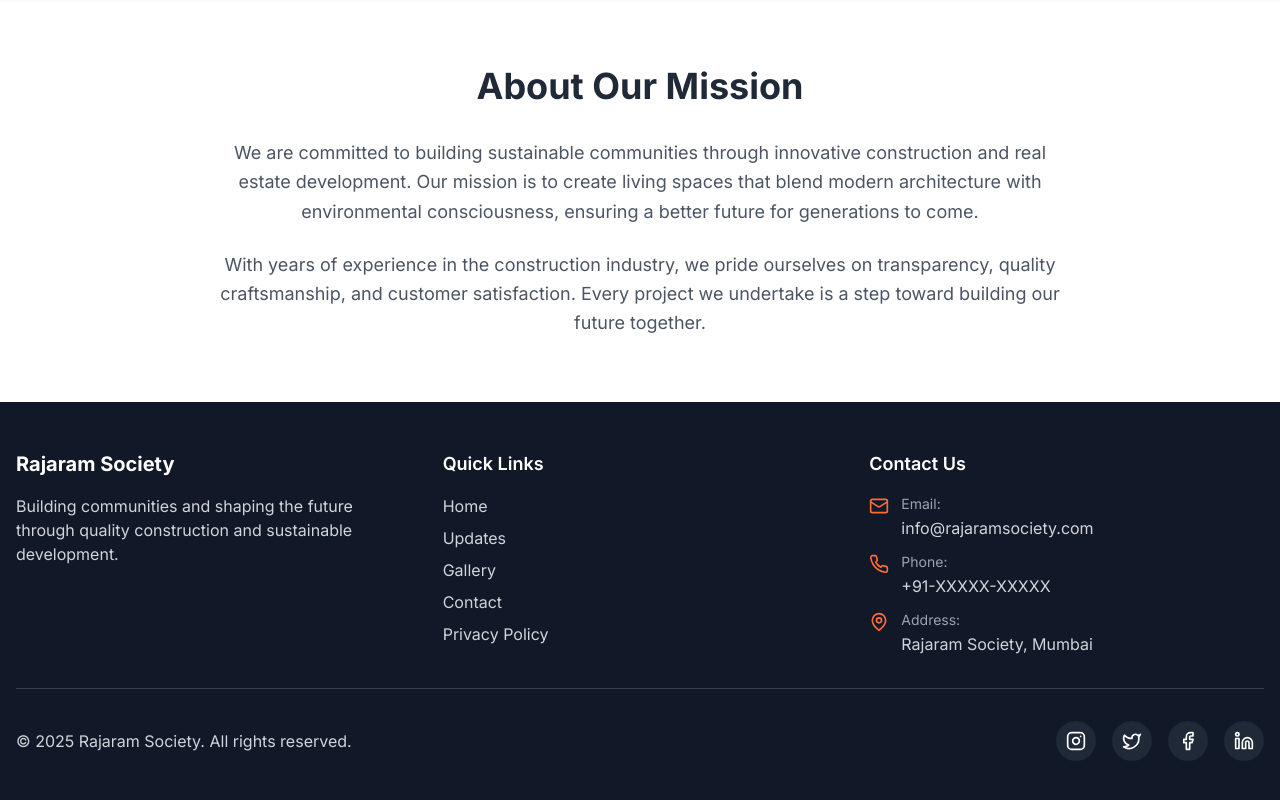
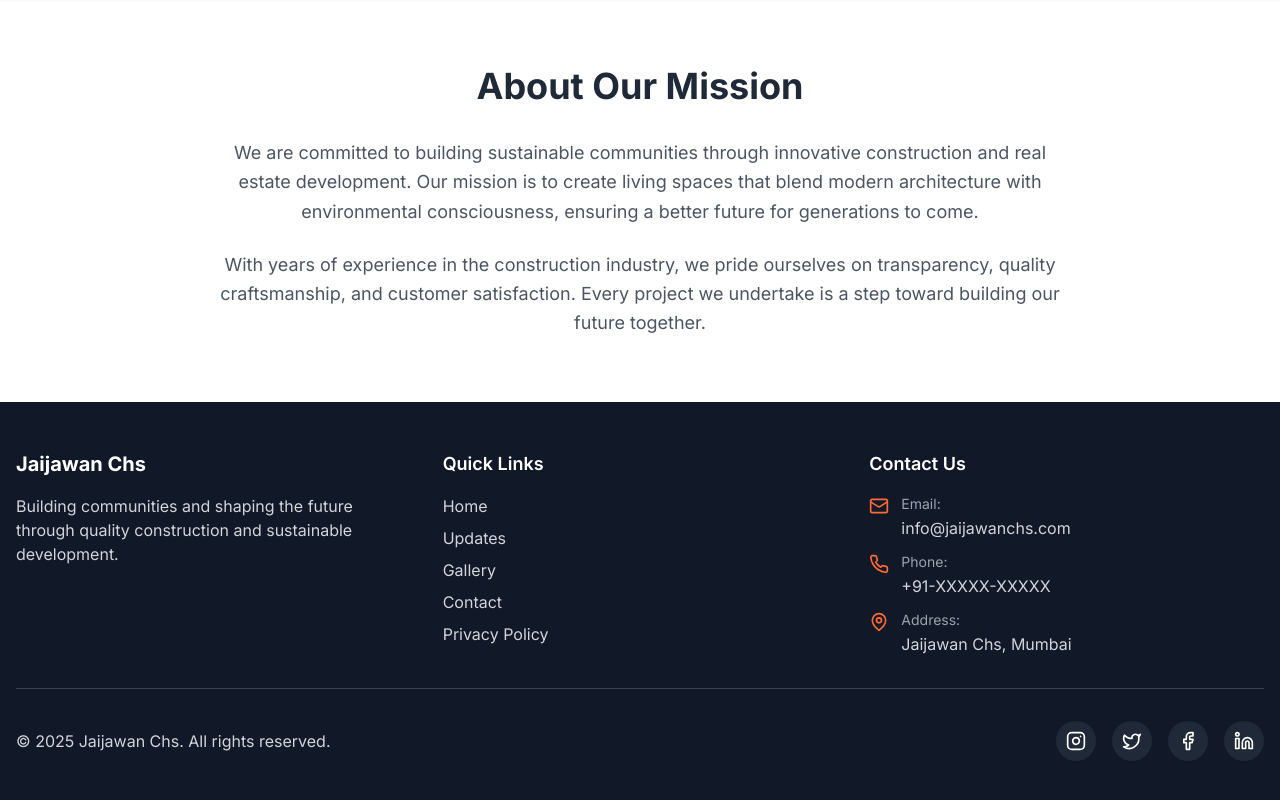
Before and after one commit to autherafounder/rajaram-society, a Next.js app: page / in a window 1280 px wide. Shown: the part 1270-2070 px from the top of the page. Built offline with nearby package versions, Linux system fonts and the light colour scheme.

Commit message:
Rename Rajaram Society to Jaijawan Chs throughout the project

```diff
--- a/app/admin/login/page.tsx
+++ b/app/admin/login/page.tsx
@@ -57,7 +57,7 @@ export default function AdminLoginPage() {
           <div className="relative w-20 h-20 rounded-full overflow-hidden ring-2 ring-primary/20 shadow-md">
             <Image
               src="https://images.unsplash.com/photo-1568605114967-8130f3a36994?ixlib=rb-4.0.3&auto=format&fit=crop&w=400&q=80"
-              alt="Rajaram Society Logo"
+              alt="Jaijawan Chs Logo"
               fill
               sizes="80px"
               className="object-cover"
@@ -97,7 +97,7 @@ export default function AdminLoginPage() {
                 value={email}
                 onChange={(e) => setEmail(e.target.value)}
                 className="pl-10 w-full px-4 py-3 border border-gray-300 rounded-lg focus:outline-none focus:ring-2 focus:ring-primary focus:border-transparent"
-                placeholder="admin@rajaramsociety.com"
+                placeholder="admin@jaijawanchs.com"
               />
             </div>
           </div>
--- a/app/contact/page.tsx
+++ b/app/contact/page.tsx
@@ -115,7 +115,7 @@ export default function ContactPage() {
                   <div>
                     <h3 className="font-semibold text-gray-800 mb-1">Location</h3>
                     <p className="text-gray-600">
-                      Rajaram Society Office<br />
+                      Jaijawan Chs Office<br />
                       Mumbai, Maharashtra, India
                     </p>
                   </div>
@@ -127,10 +127,10 @@ export default function ContactPage() {
                   <div>
                     <h3 className="font-semibold text-gray-800 mb-1">Society / Admin Contact</h3>
                     <a
-                      href="mailto:admin@rajaramsociety.com"
+                      href="mailto:admin@jaijawanchs.com"
                       className="text-primary hover:underline"
                     >
-                      admin@rajaramsociety.com
+                      admin@jaijawanchs.com
                     </a>
                   </div>
                 </div>
@@ -141,10 +141,10 @@ export default function ContactPage() {
                   <div>
                     <h3 className="font-semibold text-gray-800 mb-1">Email Address</h3>
                     <a
-                      href="mailto:info@rajaramsociety.com"
+                      href="mailto:info@jaijawanchs.com"
                       className="text-gray-600 hover:text-primary"
                     >
-                      info@rajaramsociety.com
+                      info@jaijawanchs.com
                     </a>
                   </div>
                 </div>
--- a/app/layout.tsx
+++ b/app/layout.tsx
@@ -5,23 +5,23 @@ import "./globals.css";
 const inter = Inter({ subsets: ["latin"] });
 
 export const metadata: Metadata = {
-  title: "Rajaram Society - Building Our Future, Together",
+  title: "Jaijawan Chs - Building Our Future, Together",
   description: "Modern real estate and construction company website",
   keywords: ["real estate", "construction", "society", "property", "residential"],
-  authors: [{ name: "Rajaram Society" }],
-  creator: "Rajaram Society",
-  publisher: "Rajaram Society",
+  authors: [{ name: "Jaijawan Chs" }],
+  creator: "Jaijawan Chs",
+  publisher: "Jaijawan Chs",
   formatDetection: {
     email: false,
     address: false,
     telephone: false,
   },
   openGraph: {
-    title: "Rajaram Society - Building Our Future, Together",
+    title: "Jaijawan Chs - Building Our Future, Together",
     description: "Modern real estate and construction company website",
     type: "website",
     locale: "en_IN",
-    siteName: "Rajaram Society",
+    siteName: "Jaijawan Chs",
   },
 };
 
--- a/app/login/page.tsx
+++ b/app/login/page.tsx
@@ -59,7 +59,7 @@ export default function LoginPage() {
               <div className="relative w-16 h-16 rounded-full overflow-hidden ring-2 ring-primary/20 shadow-md">
                 <Image
                   src="https://images.unsplash.com/photo-1568605114967-8130f3a36994?ixlib=rb-4.0.3&auto=format&fit=crop&w=400&q=80"
-                  alt="Rajaram Society Logo"
+                  alt="Jaijawan Chs Logo"
                   fill
                   sizes="64px"
                   className="object-cover"
--- a/app/privacy/page.tsx
+++ b/app/privacy/page.tsx
@@ -28,7 +28,7 @@ export default function PrivacyPolicyPage() {
             <section>
               <h2 className="text-2xl font-bold text-gray-800 mb-4">Introduction</h2>
               <p className="text-gray-700 leading-relaxed">
-                Rajaram Society (&quot;we,&quot; &quot;our,&quot; or &quot;us&quot;) is committed to protecting
+                Jaijawan Chs (&quot;we,&quot; &quot;our,&quot; or &quot;us&quot;) is committed to protecting
                 your privacy. This Privacy Policy explains how we collect, use, disclose, and safeguard
                 your information when you visit our website and use our services.
               </p>
@@ -212,10 +212,10 @@ export default function PrivacyPolicyPage() {
                   <div>
                     <p className="text-sm font-semibold text-gray-800 mb-1">Email:</p>
                     <a
-                      href="mailto:privacy@rajaramsociety.com"
+                      href="mailto:privacy@jaijawanchs.com"
                       className="text-gray-700 hover:text-primary transition-colors"
                     >
-                      privacy@rajaramsociety.com
+                      privacy@jaijawanchs.com
                     </a>
                   </div>
                 </div>
@@ -236,7 +236,7 @@ export default function PrivacyPolicyPage() {
                   <div>
                     <p className="text-sm font-semibold text-gray-800 mb-1">Address:</p>
                     <p className="text-gray-700">
-                      Rajaram Society Office, Mumbai, Maharashtra, India
+                      Jaijawan Chs Office, Mumbai, Maharashtra, India
                     </p>
                   </div>
                 </div>
--- a/app/signup/page.tsx
+++ b/app/signup/page.tsx
@@ -169,7 +169,7 @@ export default function SignUpPage() {
               <div className="relative w-16 h-16 rounded-full overflow-hidden ring-2 ring-primary/20 shadow-md">
                 <Image
                   src="https://images.unsplash.com/photo-1568605114967-8130f3a36994?ixlib=rb-4.0.3&auto=format&fit=crop&w=400&q=80"
-                  alt="Rajaram Society Logo"
+                  alt="Jaijawan Chs Logo"
                   fill
                   sizes="64px"
                   className="object-cover"
--- a/components/Footer.tsx
+++ b/components/Footer.tsx
@@ -8,7 +8,7 @@ export default function Footer() {
         <div className="grid grid-cols-1 md:grid-cols-3 gap-8">
           {/* Company Info */}
           <div>
-            <h3 className="text-white text-xl font-bold mb-4">Rajaram Society</h3>
+            <h3 className="text-white text-xl font-bold mb-4">Jaijawan Chs</h3>
             <p className="mb-4">
               Building communities and shaping the future through quality construction
               and sustainable development.
@@ -56,10 +56,10 @@ export default function Footer() {
                 <div>
                   <span className="text-gray-400 text-sm block mb-0.5">Email:</span>
                   <a
-                    href="mailto:info@rajaramsociety.com"
+                    href="mailto:info@jaijawanchs.com"
                     className="text-gray-300 hover:text-primary transition-colors"
                   >
-                    info@rajaramsociety.com
+                    info@jaijawanchs.com
                   </a>
                 </div>
               </li>
@@ -80,7 +80,7 @@ export default function Footer() {
                 <div>
                   <span className="text-gray-400 text-sm block mb-0.5">Address:</span>
                   <span className="text-gray-300">
-                    Rajaram Society, Mumbai
+                    Jaijawan Chs, Mumbai
                   </span>
                 </div>
               </li>
@@ -91,12 +91,12 @@ export default function Footer() {
         <div className="border-t border-gray-700 mt-8 pt-8">
           <div className="flex flex-col md:flex-row justify-between items-center gap-4">
             <div className="text-center md:text-left">
-              <p>&copy; {new Date().getFullYear()} Rajaram Society. All rights reserved.</p>
+              <p>&copy; {new Date().getFullYear()} Jaijawan Chs. All rights reserved.</p>
             </div>
             {/* Social Media Icons */}
             <div className="flex items-center gap-4">
               <a
-                href="https://www.instagram.com/rajaramsociety"
+                href="https://www.instagram.com/jaijawanchs"
                 target="_blank"
                 rel="noopener noreferrer"
                 className="w-10 h-10 rounded-full bg-gray-800 hover:bg-primary flex items-center justify-center transition-colors"
@@ -105,7 +105,7 @@ export default function Footer() {
                 <Instagram className="w-5 h-5 text-white" />
               </a>
               <a
-                href="https://www.twitter.com/rajaramsociety"
+                href="https://www.twitter.com/jaijawanchs"
                 target="_blank"
                 rel="noopener noreferrer"
                 className="w-10 h-10 rounded-full bg-gray-800 hover:bg-primary flex items-center justify-center transition-colors"
@@ -114,7 +114,7 @@ export default function Footer() {
                 <Twitter className="w-5 h-5 text-white" />
               </a>
               <a
-                href="https://www.facebook.com/rajaramsociety"
+                href="https://www.facebook.com/jaijawanchs"
                 target="_blank"
                 rel="noopener noreferrer"
                 className="w-10 h-10 rounded-full bg-gray-800 hover:bg-primary flex items-center justify-center transition-colors"
@@ -123,7 +123,7 @@ export default function Footer() {
                 <Facebook className="w-5 h-5 text-white" />
               </a>
               <a
-                href="https://www.linkedin.com/company/rajaramsociety"
+                href="https://www.linkedin.com/company/jaijawanchs"
                 target="_blank"
                 rel="noopener noreferrer"
                 className="w-10 h-10 rounded-full bg-gray-800 hover:bg-primary flex items-center justify-center transition-colors"
--- a/components/Header.tsx
+++ b/components/Header.tsx
@@ -48,14 +48,14 @@ export default function Header() {
           <div className="relative w-12 h-12 rounded-full overflow-hidden ring-2 ring-primary/20 shadow-md">
             <Image
               src="https://images.unsplash.com/photo-1568605114967-8130f3a36994?ixlib=rb-4.0.3&auto=format&fit=crop&w=400&q=80"
-              alt="Rajaram Society Logo"
+              alt="Jaijawan Chs Logo"
               fill
               sizes="48px"
               className="object-cover"
               priority
             />
           </div>
-          <span className="text-xl font-bold text-gray-800 hidden sm:block">Rajaram Society</span>
+          <span className="text-xl font-bold text-gray-800 hidden sm:block">Jaijawan Chs</span>
         </Link>
 
         {/* Navigation Menu */}
--- a/package.json
+++ b/package.json
@@ -1,5 +1,5 @@
 {
-  "name": "rajaram-society-website",
+  "name": "jaijawan-chs-website",
   "version": "0.1.0",
   "private": true,
   "scripts": {
```
Also changed, not shown: 2 other files (tests, documents, lock files or other folders).
